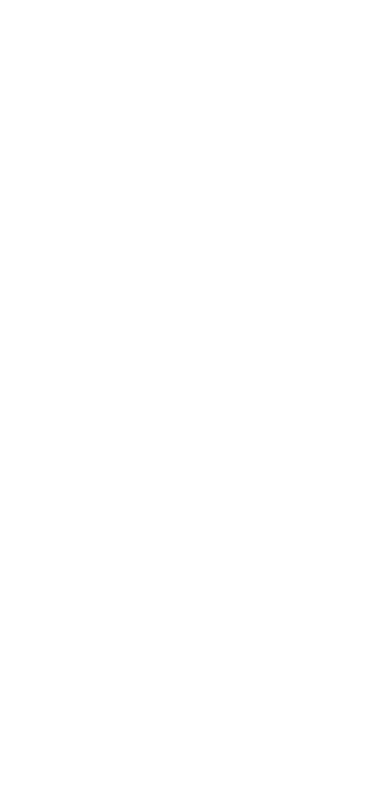
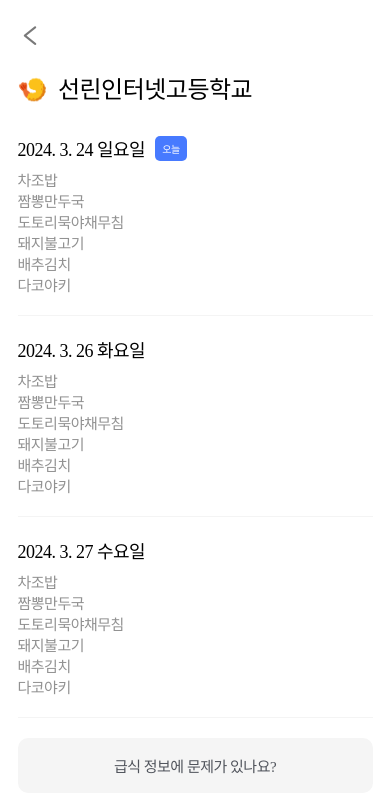
Before and after one commit to iamfiro/sunrin-life-app, a React Native app: screen /Food in a window 390 px wide. Shown: the top 812 px of the page. Built offline with nearby package versions, Linux system fonts and the light colour scheme.

Commit message:
💄 Update navigation and add food data

```diff
--- a/App.tsx
+++ b/App.tsx
@@ -20,7 +20,7 @@
 
     return (
         <NavigationContainer>
-            <Stack.Navigator screenOptions={{ headerShown: false }} initialRouteName="Loading">
+            <Stack.Navigator screenOptions={{ headerShown: false }} initialRouteName="Food">
                 <Stack.Screen name="Home" component={ScreenHome} />
                 <Stack.Screen name="WidgetSetting" component={ScreenWidgetSetting} />
                 <Stack.Screen name="Article" component={ScreenArticle} />
--- a/screens/food.tsx
+++ b/screens/food.tsx
@@ -1,16 +1,63 @@
-import { ScrollView, StatusBar, StyleSheet } from "react-native";
+import { Image, Linking, ScrollView, StatusBar, StyleSheet, View } from "react-native";
 import { IDefaultScreenProps } from "../types/screen";
-
+import NavigationButton from "../components/navigationButton";
+import Title from "../components/title";
+import FoodIcon from '../assets/icon/menu/food.png'
+import Button from "../components/button";
+import { FoodStateType } from "../types/food";
+import { useEffect, useState } from "react";
+import { DayToKorean } from "../types";
 /**
  * Renders the widget setting screen.
  *
  * @returns The JSX element representing the widget setting screen.
  */
 export default function ScreenFood({ navigation }: IDefaultScreenProps) {
+    const [data, setData] = useState<FoodStateType | []>([]);
+
+    useEffect(() => {
+        setData([
+            {
+                data: "차조밥/짬뽕만두국/도토리묵야채무침/돼지불고기/배추김치/다코야키",
+                date: new Date("2024-03-24")
+            },
+            {
+                data: "차조밥/짬뽕만두국/도토리묵야채무침/돼지불고기/배추김치/다코야키",
+                date: new Date("2024-03-26")
+            },
+            {
+                data: "차조밥/짬뽕만두국/도토리묵야채무침/돼지불고기/배추김치/다코야키",
+                date: new Date("2024-03-27")
+            },
+        ])
+    }, []);
+
     return (
         <>
             <ScrollView style={style.container}>
-
+                <NavigationButton onClick={() => navigation.navigate("Menu")} />
+                <View style={{ paddingHorizontal: 17.5, marginTop: 0 }}>
+                    <Title size={2} color="#000" weight="300" marginBottom={30}>🍤  선린인터넷고등학교</Title>
+                    {
+                        data.map((item, index) => {
+                            return (
+                                <View key={index} style={{ paddingBottom: 20, marginBottom: 20, borderColor: '#f4f4f4', borderBottomWidth: 1 }}>
+                                    <View style={{ flexDirection: 'row', alignItems: 'center' }}>
+                                        <Title size={4} color="#000000" weight="200" marginBottom={8}>{item.date.getFullYear()}. {item.date.getMonth() + 1}. {item.date.getDate()} {DayToKorean(item.date)}</Title>
+                                        {
+                                            item.date.toDateString() === new Date().toDateString() ?
+                                                <View style={{ backgroundColor: '#477AFF', paddingHorizontal: 7, paddingVertical: 5, borderRadius: 5, marginLeft: 10, marginBottom: 8 }}>
+                                                    <Title size={8} weight="200" color="#fff">오늘</Title>
+                                                </View> : null
+                                        }
+                                    </View>
+                                    <Title size={5} color="#919191" weight="200">차조밥{'\n'}짬뽕만두국{'\n'}도토리묵야채무침{'\n'}돼지불고기{'\n'}배추김치{'\n'}다코야키</Title>
+                                </View>
+                            )
+                        })
+                    }
+                    <Button onClick={() => Linking.openURL("https://www.instagram.com/sunrin_life")} text="급식 정보에 문제가 있나요?" type="secondary" />
+                </View>
             </ScrollView>
             <StatusBar backgroundColor={"#ffffff"} barStyle={"dark-content"} />
         </>
--- a/screens/menu.tsx
+++ b/screens/menu.tsx
@@ -1,4 +1,4 @@
-import { StatusBar, Text, StyleSheet, ScrollView, View, TouchableOpacity, Image, ImageSourcePropType, Linking } from "react-native";
+import { StatusBar, StyleSheet, ScrollView, View, TouchableOpacity, Image, ImageSourcePropType, Linking, ToastAndroid } from "react-native";
 import BottomNavigation from "../components/bottomNavigation";
 import { IDefaultScreenProps } from "../types/screen";
 import Title from "../components/title";
@@ -65,8 +65,8 @@
                 <Title size={3} color="#000000" weight="400" marginTop={20} marginBottom={20}>학교</Title>
                 <MenuItem title="현재 선린인고의 날씨" icon={WeatherImage} onPress={() => navigation.navigate("WidgetSetting")} />
                 <MenuItem title="오늘 나오는 급식 보기" icon={FoodImage} onPress={() => navigation.navigate("Food")} />
-                <MenuItem title="대회 일정 한 눈에 보기" icon={TrophyImage} onPress={() => navigation.navigate("WidgetSetting")} />
-                <MenuItem title="학사 일정 쉽게 보기" icon={CalenderImage} onPress={() => navigation.navigate("WidgetSetting")} />
+                <MenuItem title="대회 일정 한 눈에 보기" icon={TrophyImage} onPress={() => navigation.navigate("Competition")} />
+                <MenuItem title="학사 일정 쉽게 보기" icon={CalenderImage} onPress={() => ToastAndroid.show('🛠️ 개발중인 구역입니다. 잠시만 이따 방문해주세요 🏃', ToastAndroid.SHORT)} />
                 <Title size={3} color="#000000" weight="400" marginBottom={20} marginTop={20}>기타</Title>
                 <MenuItem title="공식 인스타그램" icon={InstagramImage} onPress={() => Linking.openURL("https://www.instagram.com/sunrin_life")} />
                 <MenuItem title="선린라이프 Github" icon={GithubImage} onPress={() => Linking.openURL("https://github.com/sunrin-life/app")} />
--- /dev/null
+++ b/types/food.ts
@@ -0,0 +1,11 @@
+/* Represents the state of a competition. */
+interface IFoodState {
+    data: string;
+    date: Date;
+}
+
+/**
+ * Represents the type for the state of a competition.
+ * It can be an array of `ICompetitionState` objects or an empty array.
+ */
+export type FoodStateType = IFoodState[] | [];
--- a/types/index.ts
+++ b/types/index.ts
@@ -12,3 +12,22 @@
             return '관리자';
     }
 }
+
+export function DayToKorean(date: Date) {
+    switch (date.getDay()) {
+        case 0:
+            return '일요일';
+        case 1:
+            return '월요일';
+        case 2:
+            return '화요일';
+        case 3:
+            return '수요일';
+        case 4:
+            return '목요일';
+        case 5:
+            return '금요일';
+        case 6:
+            return '토요일';
+    }
+}
```
